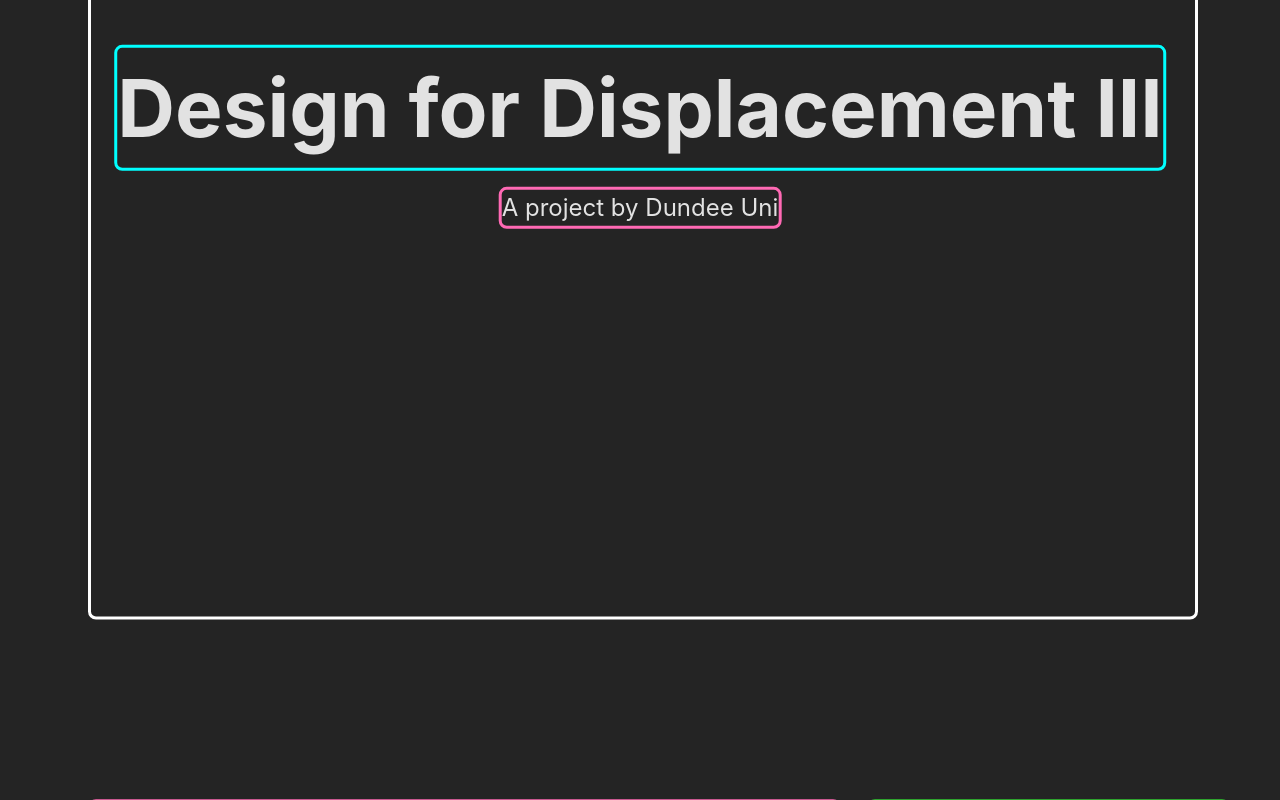
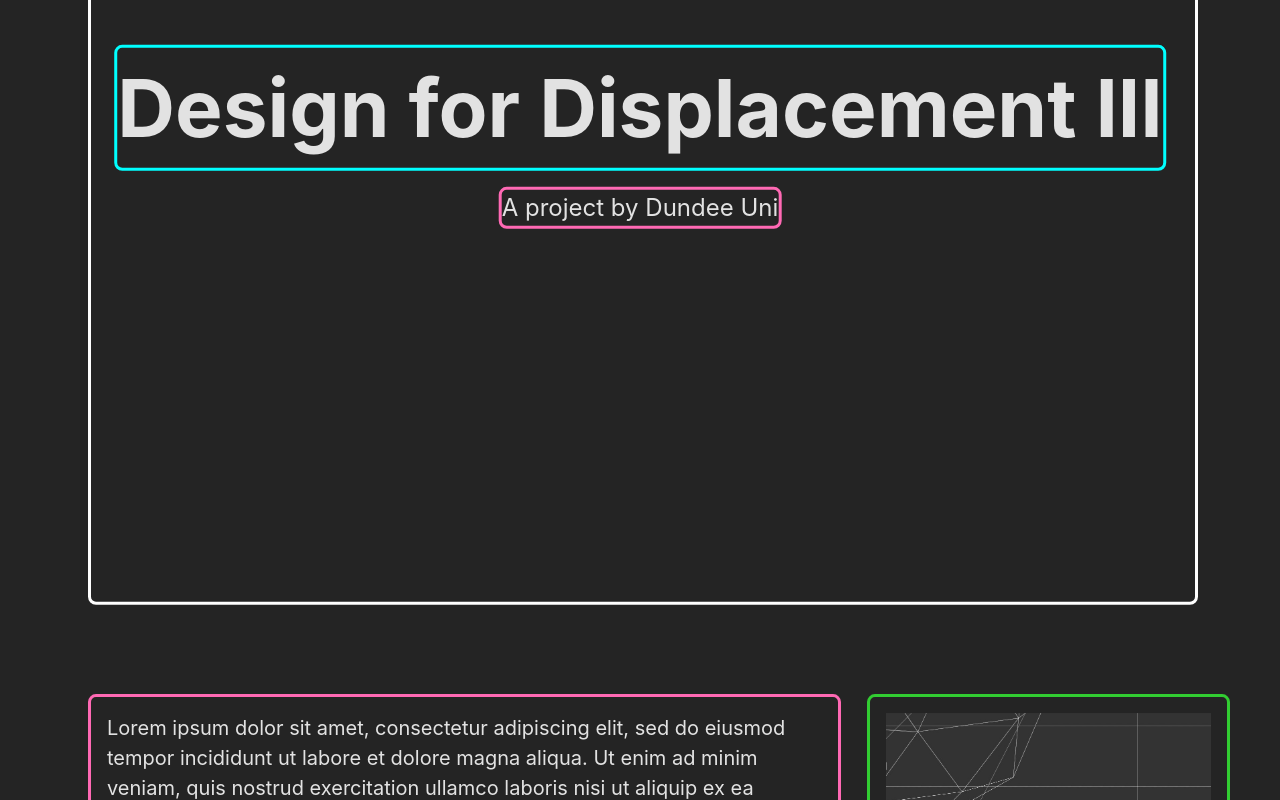
Before and after one commit to Fraser-Levack/Design-for-Displacement, a React (Vite) app: page / in a window 1280 px wide. Shown: the top 800 px of the page. Built offline with nearby package versions, Linux system fonts and the light colour scheme.

Commit message:
chore - adding in more separation in preparation for changing main-content.

```diff
--- a/src/App.tsx
+++ b/src/App.tsx
@@ -19,11 +19,11 @@
     <MainHeading isActive={isActive}>Design for Displacement III</MainHeading>
     <MainHeading isSubheading={true} isActive={isActive}>A project by Dundee Uni</MainHeading>
     </div>
-
+    <div className="page-content">
+    <div className="map-content">
+        <WorldMap fill="#333" stroke="#000" isActive={isActive}/>
+    </div>
     <div className="main-content">
-
-        <WorldMap fill="#333" stroke="#000" isActive={isActive}/>
-
         <TextBox direction="left" span={[1, 3]}>Lorem ipsum dolor sit amet, consectetur adipiscing elit,
         sed do eiusmod tempor incididunt ut labore et dolore magna aliqua.
         Ut enim ad minim veniam, quis nostrud exercitation ullamco laboris
@@ -61,6 +61,7 @@
         </TextBox>
 
     </div>
+    </div>
   </div>
   );
 }
--- a/src/css/App.css
+++ b/src/css/App.css
@@ -57,6 +57,19 @@
   border-radius: 0.5rem;
   opacity: 0;
   transition: all 0.5s ease;
+}
+
+.page-content {
+  display: flex;
+  flex-direction: column;
+  transform: translate(0%, -10%);
+}
+
+.map-content{
+  flex-grow: 0;
+  flex-shrink: 0;
+  flex-basis: auto;
+  margin-bottom: 10rem;
 }
 
 .main-content {
--- a/src/css/WorldMap.css
+++ b/src/css/WorldMap.css
@@ -13,6 +13,7 @@
     position: relative;
     object-fit: contain;
     border-radius: 0.5rem;
+    min-height: 50rem; /* Set the minimum height */
     width: 100%;
     height: 100%;
 
```
